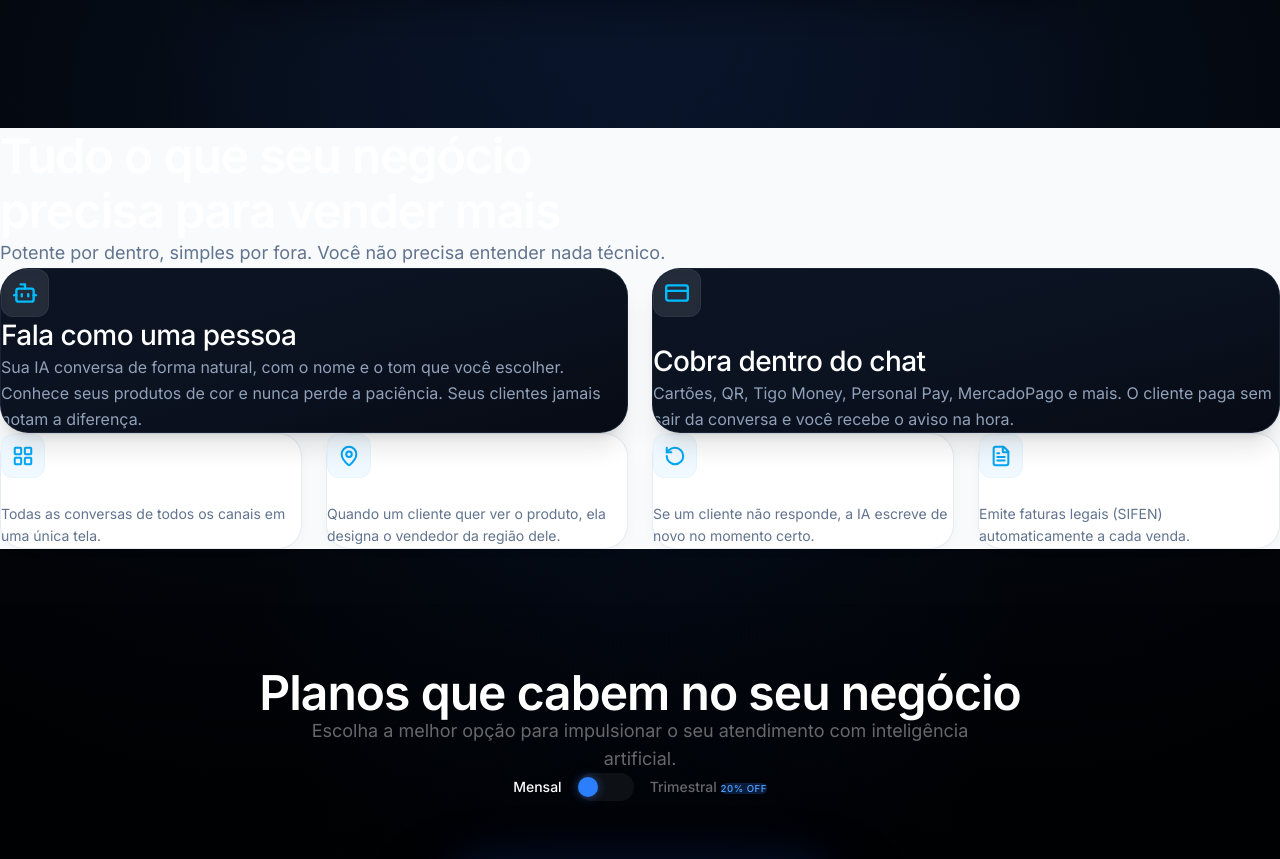
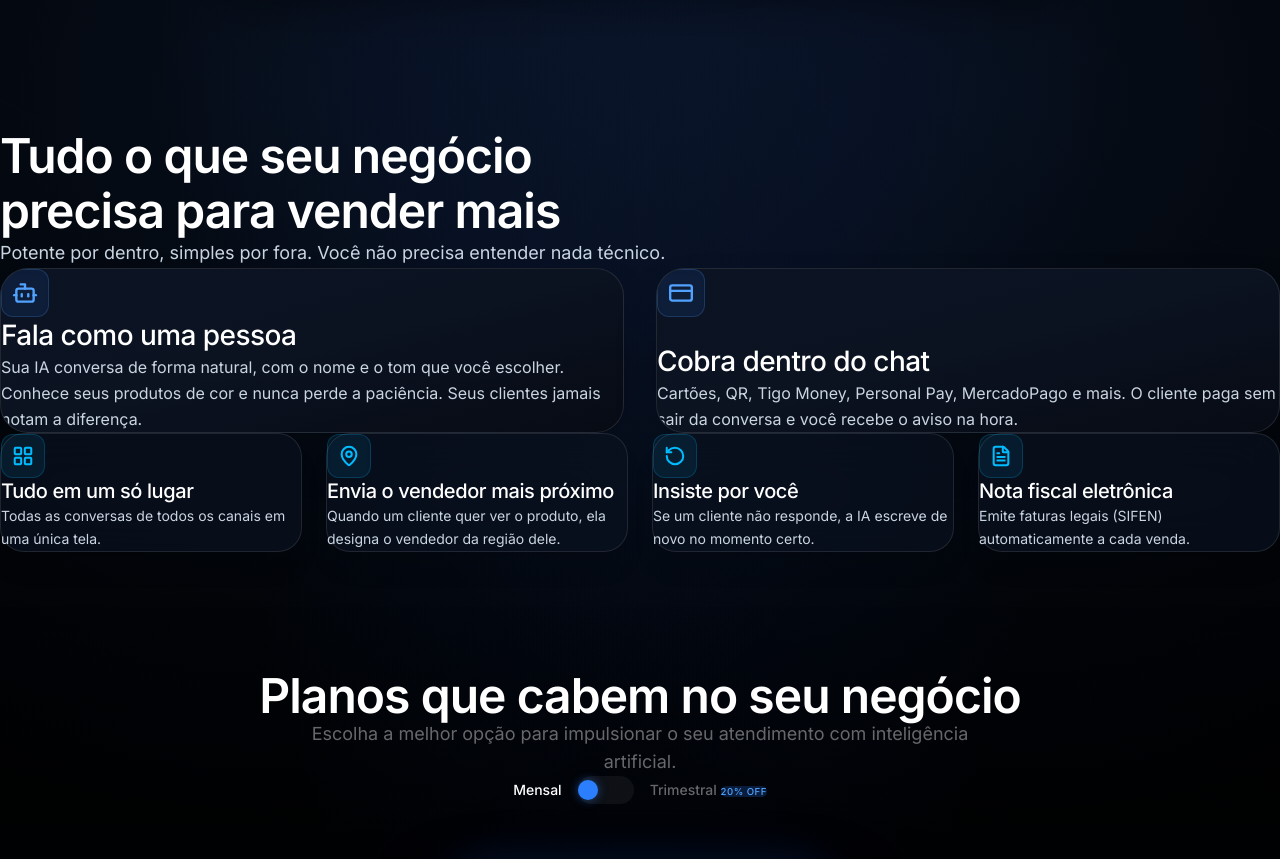
Before and after one commit to brenooodesena-ai/bexly-corporativo, a React (Vite) app: page / in a window 1280 px wide. Shown: the part 960-1819 px from the top of the page. Built offline with nearby package versions, Linux system fonts and the light colour scheme; no server answers.

Commit message:
style(home): convert feature section to dark theme with high-contrast text and refined card spacing

```diff
--- a/src/pages/Home.tsx
+++ b/src/pages/Home.tsx
@@ -134,107 +134,149 @@ const Home = () => {
                 </div>
             </main>
 
-            {/* Features Showcase Section (Exact Design from Screenshot) */}
-            <section className="w-full bg-[#f8fafc] text-slate-900 py-20 md:py-28 relative z-20">
+            {/* Features Showcase Section (Dark Theme Integration with High-Contrast Typography) */}
+            <section className="w-full relative z-20 py-20 md:py-28">
                 <div className="max-w-7xl mx-auto px-6 sm:px-8">
-                    <div className="max-w-3xl mb-12 md:mb-14">
-                        <h2 className="text-3xl sm:text-4xl md:text-5xl font-extrabold text-slate-900 tracking-tight leading-[1.15] mb-4">
+                    <motion.div
+                        initial={{ opacity: 0, y: 20 }}
+                        whileInView={{ opacity: 1, y: 0 }}
+                        viewport={{ once: true }}
+                        transition={{ duration: 0.6 }}
+                        className="max-w-3xl mb-12 md:mb-16"
+                    >
+                        <h2 className="text-3xl sm:text-4xl md:text-5xl font-extrabold text-white tracking-tight leading-[1.15] mb-4">
                             Tudo o que seu negócio<br />
                             precisa para vender mais
                         </h2>
-                        <p className="text-base sm:text-lg text-slate-500 font-normal leading-relaxed">
+                        <p className="text-base sm:text-lg text-slate-300 font-normal leading-relaxed">
                             Potente por dentro, simples por fora. Você não precisa entender nada técnico.
                         </p>
-                    </div>
+                    </motion.div>
 
-                    {/* Top Row: 2 Big Dark Cards */}
-                    <div className="grid grid-cols-1 md:grid-cols-2 gap-6 mb-6">
-                        <div className="bg-gradient-to-br from-[#0c1424] via-[#0b1220] to-[#070b14] border border-slate-800/80 rounded-[28px] p-8 md:p-10 flex flex-col justify-between shadow-xl relative overflow-hidden group hover:border-slate-700/80 transition-all duration-300">
-                            <div className="w-12 h-12 rounded-xl bg-white/10 flex items-center justify-center text-sky-400 mb-8 border border-white/5 shadow-inner">
+                    {/* Top Row: 2 Big Dark Cards with Spacing and Contrast */}
+                    <div className="grid grid-cols-1 md:grid-cols-2 gap-6 md:gap-8 mb-6 md:mb-8">
+                        <motion.div
+                            initial={{ opacity: 0, y: 25 }}
+                            whileInView={{ opacity: 1, y: 0 }}
+                            viewport={{ once: true }}
+                            transition={{ duration: 0.5 }}
+                            className="bg-gradient-to-br from-[#0c1424] via-[#0b1220] to-[#070b14] border border-white/10 rounded-[28px] p-8 md:p-10 flex flex-col justify-between shadow-2xl relative overflow-hidden group hover:border-blue-500/40 hover:shadow-[0_12px_40px_rgba(59,130,246,0.12)] transition-all duration-300"
+                        >
+                            <div className="w-12 h-12 rounded-xl bg-blue-500/10 flex items-center justify-center text-blue-400 mb-8 border border-blue-400/20 shadow-inner">
                                 <Bot size={26} strokeWidth={2.2} />
                             </div>
                             <div>
                                 <h3 className="text-2xl md:text-[28px] font-bold text-white mb-3 tracking-tight">
                                     Fala como uma pessoa
                                 </h3>
-                                <p className="text-slate-400 text-sm md:text-base leading-relaxed">
+                                <p className="text-slate-300 text-sm md:text-base leading-relaxed">
                                     Sua IA conversa de forma natural, com o nome e o tom que você escolher. Conhece seus produtos de cor e nunca perde a paciência. Seus clientes jamais notam a diferença.
                                 </p>
                             </div>
-                        </div>
+                        </motion.div>
 
-                        <div className="bg-gradient-to-br from-[#0c1424] via-[#0b1220] to-[#070b14] border border-slate-800/80 rounded-[28px] p-8 md:p-10 flex flex-col justify-between shadow-xl relative overflow-hidden group hover:border-slate-700/80 transition-all duration-300">
-                            <div className="w-12 h-12 rounded-xl bg-white/10 flex items-center justify-center text-sky-400 mb-8 border border-white/5 shadow-inner">
+                        <motion.div
+                            initial={{ opacity: 0, y: 25 }}
+                            whileInView={{ opacity: 1, y: 0 }}
+                            viewport={{ once: true }}
+                            transition={{ duration: 0.5, delay: 0.1 }}
+                            className="bg-gradient-to-br from-[#0c1424] via-[#0b1220] to-[#070b14] border border-white/10 rounded-[28px] p-8 md:p-10 flex flex-col justify-between shadow-2xl relative overflow-hidden group hover:border-blue-500/40 hover:shadow-[0_12px_40px_rgba(59,130,246,0.12)] transition-all duration-300"
+                        >
+                            <div className="w-12 h-12 rounded-xl bg-blue-500/10 flex items-center justify-center text-blue-400 mb-8 border border-blue-400/20 shadow-inner">
                                 <CreditCard size={26} strokeWidth={2.2} />
                             </div>
                             <div>
                                 <h3 className="text-2xl md:text-[28px] font-bold text-white mb-3 tracking-tight">
                                     Cobra dentro do chat
                                 </h3>
-                                <p className="text-slate-400 text-sm md:text-base leading-relaxed">
+                                <p className="text-slate-300 text-sm md:text-base leading-relaxed">
                                     Cartões, QR, Tigo Money, Personal Pay, MercadoPago e mais. O cliente paga sem sair da conversa e você recebe o aviso na hora.
                                 </p>
                             </div>
-                        </div>
+                        </motion.div>
                     </div>
 
-                    {/* Bottom Row: 4 Clean White Cards */}
-                    <div className="grid grid-cols-1 sm:grid-cols-2 lg:grid-cols-4 gap-6">
-                        <div className="bg-white border border-slate-200/80 rounded-[24px] p-7 shadow-[0_2px_12px_rgba(0,0,0,0.03)] hover:shadow-md hover:border-slate-300 transition-all duration-300 flex flex-col justify-between">
-                            <div className="w-11 h-11 rounded-xl bg-sky-50 flex items-center justify-center text-sky-500 mb-6 border border-sky-100/50">
+                    {/* Bottom Row: 4 Compact Cards with Dark Glass and Sharp Visibility */}
+                    <div className="grid grid-cols-1 sm:grid-cols-2 lg:grid-cols-4 gap-5 md:gap-6">
+                        <motion.div
+                            initial={{ opacity: 0, y: 25 }}
+                            whileInView={{ opacity: 1, y: 0 }}
+                            viewport={{ once: true }}
+                            transition={{ duration: 0.4, delay: 0.1 }}
+                            className="bg-[#0b1220]/70 backdrop-blur-xl border border-white/10 rounded-[24px] p-7 md:p-8 shadow-xl hover:border-blue-500/30 hover:bg-[#0c1527]/90 transition-all duration-300 flex flex-col justify-between"
+                        >
+                            <div className="w-11 h-11 rounded-xl bg-sky-500/10 flex items-center justify-center text-sky-400 mb-6 border border-sky-400/20 shadow-inner">
                                 <LayoutGrid size={22} strokeWidth={2.2} />
                             </div>
                             <div>
-                                <h4 className="text-lg font-bold text-slate-900 mb-2 leading-snug">
+                                <h4 className="text-lg md:text-xl font-bold text-white mb-2.5 leading-snug">
                                     Tudo em um só lugar
                                 </h4>
-                                <p className="text-slate-500 text-sm leading-relaxed">
+                                <p className="text-slate-300 text-sm leading-relaxed">
                                     Todas as conversas de todos os canais em uma única tela.
                                 </p>
                             </div>
-                        </div>
+                        </motion.div>
 
-                        <div className="bg-white border border-slate-200/80 rounded-[24px] p-7 shadow-[0_2px_12px_rgba(0,0,0,0.03)] hover:shadow-md hover:border-slate-300 transition-all duration-300 flex flex-col justify-between">
-                            <div className="w-11 h-11 rounded-xl bg-sky-50 flex items-center justify-center text-sky-500 mb-6 border border-sky-100/50">
+                        <motion.div
+                            initial={{ opacity: 0, y: 25 }}
+                            whileInView={{ opacity: 1, y: 0 }}
+                            viewport={{ once: true }}
+                            transition={{ duration: 0.4, delay: 0.2 }}
+                            className="bg-[#0b1220]/70 backdrop-blur-xl border border-white/10 rounded-[24px] p-7 md:p-8 shadow-xl hover:border-blue-500/30 hover:bg-[#0c1527]/90 transition-all duration-300 flex flex-col justify-between"
+                        >
+                            <div className="w-11 h-11 rounded-xl bg-sky-500/10 flex items-center justify-center text-sky-400 mb-6 border border-sky-400/20 shadow-inner">
                                 <MapPin size={22} strokeWidth={2.2} />
                             </div>
                             <div>
-                                <h4 className="text-lg font-bold text-slate-900 mb-2 leading-snug">
+                                <h4 className="text-lg md:text-xl font-bold text-white mb-2.5 leading-snug">
                                     Envia o vendedor mais próximo
                                 </h4>
-                                <p className="text-slate-500 text-sm leading-relaxed">
+                                <p className="text-slate-300 text-sm leading-relaxed">
                                     Quando um cliente quer ver o produto, ela designa o vendedor da região dele.
                                 </p>
                             </div>
-                        </div>
+                        </motion.div>
 
-                        <div className="bg-white border border-slate-200/80 rounded-[24px] p-7 shadow-[0_2px_12px_rgba(0,0,0,0.03)] hover:shadow-md hover:border-slate-300 transition-all duration-300 flex flex-col justify-between">
-                            <div className="w-11 h-11 rounded-xl bg-sky-50 flex items-center justify-center text-sky-500 mb-6 border border-sky-100/50">
+                        <motion.div
+                            initial={{ opacity: 0, y: 25 }}
+                            whileInView={{ opacity: 1, y: 0 }}
+                            viewport={{ once: true }}
+                            transition={{ duration: 0.4, delay: 0.3 }}
+                            className="bg-[#0b1220]/70 backdrop-blur-xl border border-white/10 rounded-[24px] p-7 md:p-8 shadow-xl hover:border-blue-500/30 hover:bg-[#0c1527]/90 transition-all duration-300 flex flex-col justify-between"
+                        >
+                            <div className="w-11 h-11 rounded-xl bg-sky-500/10 flex items-center justify-center text-sky-400 mb-6 border border-sky-400/20 shadow-inner">
                                 <RotateCcw size={22} strokeWidth={2.2} />
                             </div>
                             <div>
-                                <h4 className="text-lg font-bold text-slate-900 mb-2 leading-snug">
+                                <h4 className="text-lg md:text-xl font-bold text-white mb-2.5 leading-snug">
                                     Insiste por você
                                 </h4>
-                                <p className="text-slate-500 text-sm leading-relaxed">
+                                <p className="text-slate-300 text-sm leading-relaxed">
                                     Se um cliente não responde, a IA escreve de novo no momento certo.
                                 </p>
                             </div>
-                        </div>
+                        </motion.div>
 
-                        <div className="bg-white border border-slate-200/80 rounded-[24px] p-7 shadow-[0_2px_12px_rgba(0,0,0,0.03)] hover:shadow-md hover:border-slate-300 transition-all duration-300 flex flex-col justify-between">
-                            <div className="w-11 h-11 rounded-xl bg-sky-50 flex items-center justify-center text-sky-500 mb-6 border border-sky-100/50">
+                        <motion.div
+                            initial={{ opacity: 0, y: 25 }}
+                            whileInView={{ opacity: 1, y: 0 }}
+                            viewport={{ once: true }}
+                            transition={{ duration: 0.4, delay: 0.4 }}
+                            className="bg-[#0b1220]/70 backdrop-blur-xl border border-white/10 rounded-[24px] p-7 md:p-8 shadow-xl hover:border-blue-500/30 hover:bg-[#0c1527]/90 transition-all duration-300 flex flex-col justify-between"
+                        >
+                            <div className="w-11 h-11 rounded-xl bg-sky-500/10 flex items-center justify-center text-sky-400 mb-6 border border-sky-400/20 shadow-inner">
                                 <FileText size={22} strokeWidth={2.2} />
                             </div>
                             <div>
-                                <h4 className="text-lg font-bold text-slate-900 mb-2 leading-snug">
+                                <h4 className="text-lg md:text-xl font-bold text-white mb-2.5 leading-snug">
                                     Nota fiscal eletrônica
                                 </h4>
-                                <p className="text-slate-500 text-sm leading-relaxed">
+                                <p className="text-slate-300 text-sm leading-relaxed">
                                     Emite faturas legais (SIFEN) automaticamente a cada venda.
                                 </p>
                             </div>
-                        </div>
+                        </motion.div>
                     </div>
                 </div>
             </section>
```
